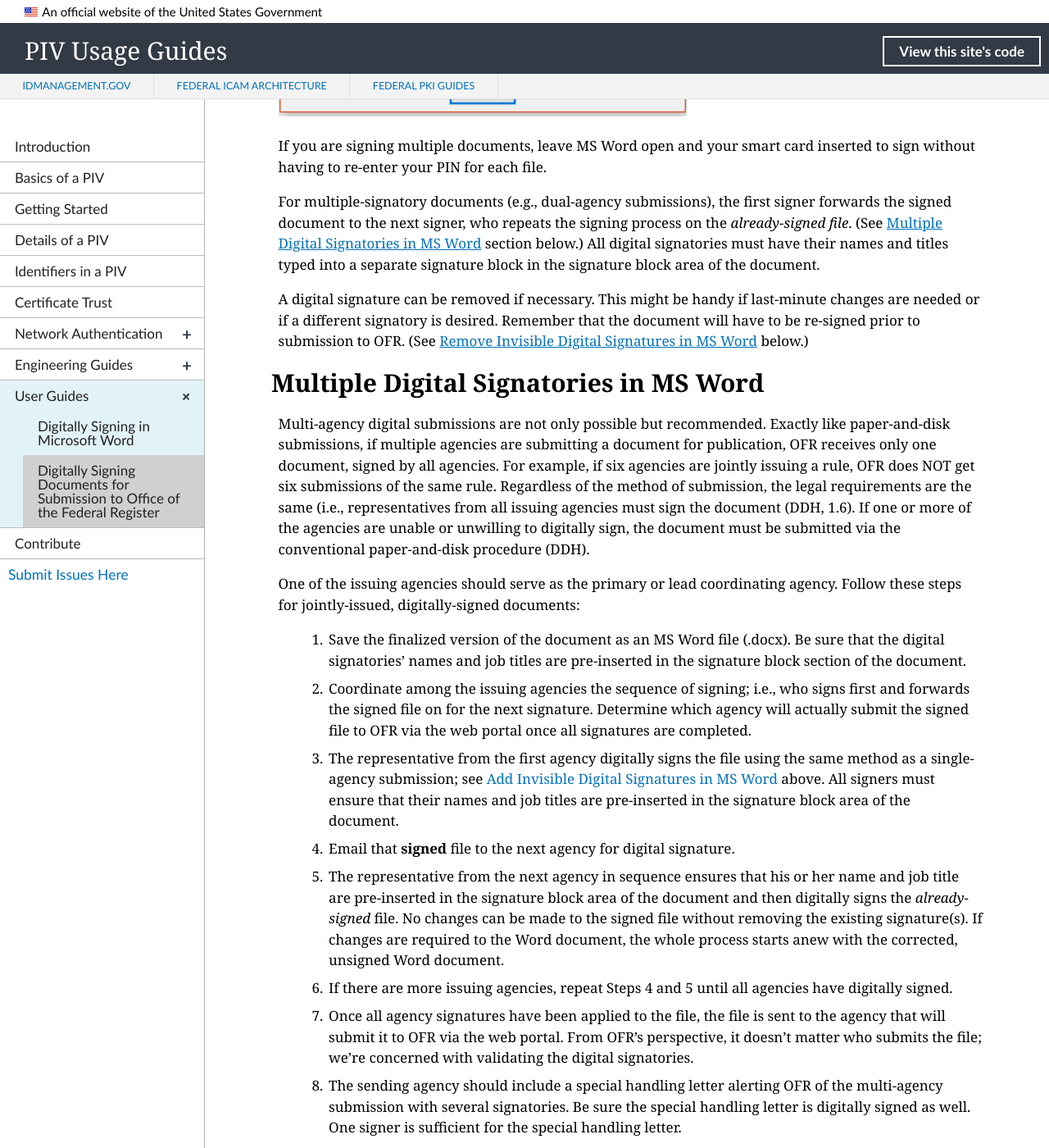
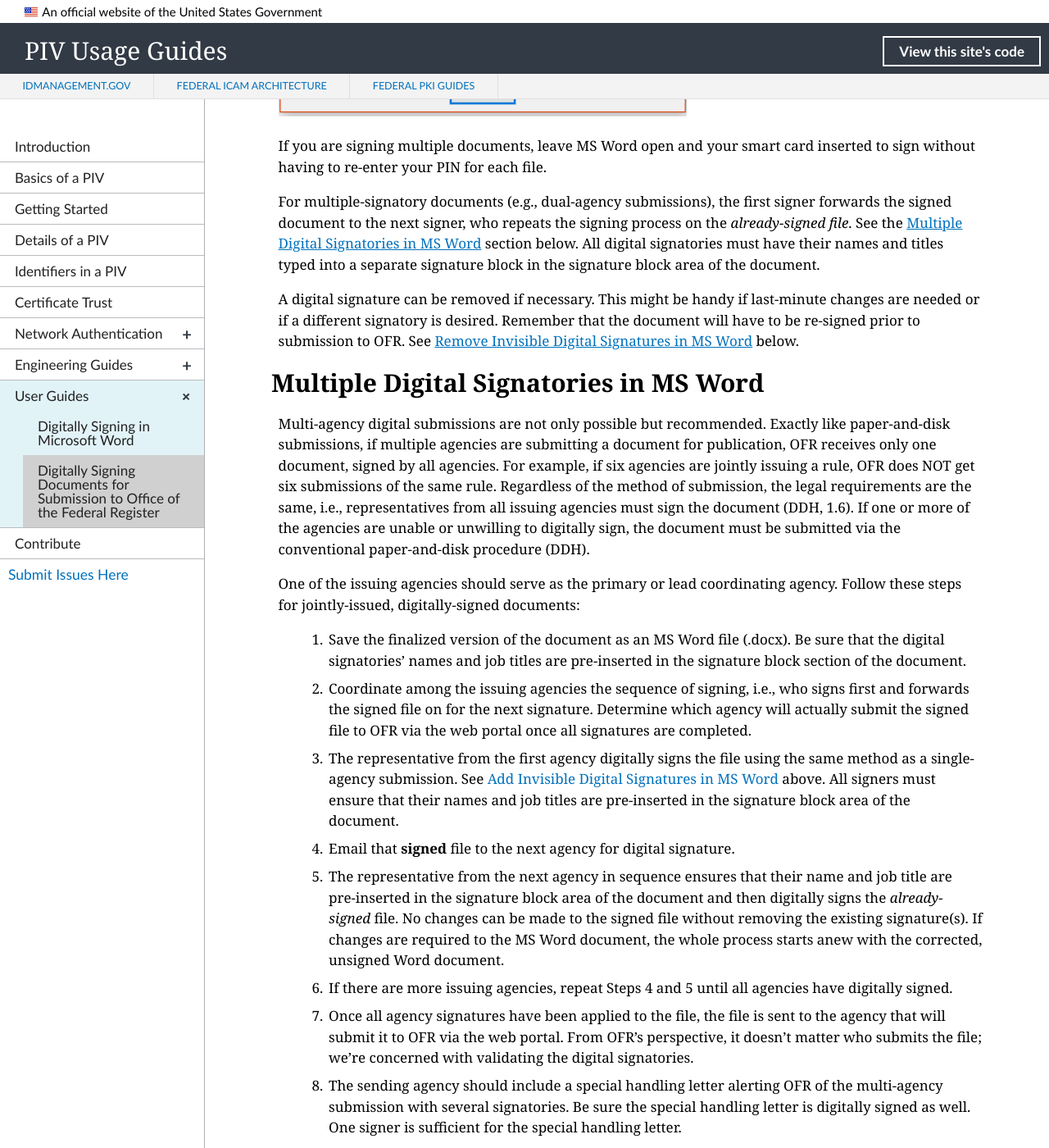
Before and after one commit to GSA/piv-guides, a Jekyll site: the page built from _userguides/02_digital_signing_ofr.md, in a window 1280 px wide and 1400 px high, scrolled down 4204 px. Shown: the whole window at 82% size. Built offline with Jekyll 4.4.1, drawn with Linux system fonts in a browser that asks for light colours; nearby versions of some CDN libraries; library files that are not in the unit come from our copies; some of the changed text lies outside the part shown.

Commit message:
Update 02_digital_signing_ofr.md
Updates (in process)

```diff
--- a/_userguides/02_digital_signing_ofr.md
+++ b/_userguides/02_digital_signing_ofr.md
@@ -10,7 +10,7 @@
 
 The digital signatory of a document MUST be the same person whose name is typed in the signature block.  The names must match exactly or meet the accepted standards listed in the DDH, Ch. 1.  To verify the name as applied to the digital certificate, follow the instructions below in the [View Signature Certificate in MS Word](#view-signature-certificate-in-ms-word) section.
 
-Using the native Microsoft Word signing capability applies your Public Key Infrastructure (PKI) certificate to the document, guaranteeing the authenticity of the signer and the document.  Once applied, your document is protected and cannot be edited without removing the digital signature. The MS Word signing process saves the signed document _under the same filename_!
+Using the native Microsoft (MS) Word signing capability applies your Public Key Infrastructure (PKI) certificate to the document, guaranteeing the authenticity of the signer and the document.  Once applied, your document is protected and cannot be edited without removing the digital signature. The MS Word signing process saves the signed document _under the same filename_!
 
 Use MS Word 2010 or later. Only submit ".docx" file types. Older versions of MS Word have no standard method to validate digital signatures.  The old file type ".doc" is not compatible with OFR's digital validation process and is not accepted in the web portal.
 
@@ -41,7 +41,7 @@
 
 13. If this is the wrong certificate, click **OK**. Then, select another certificate and repeat these steps until you find the correct certificate.
 14. Click **Sign**.
-15. Follow the prompt to enter your **PIN**. Then, click **OK**.<br><br/>
+15. Follow the prompt to enter your **PIN**; then, click **OK**.<br><br/>
     ![OFR Enter Your PIN]({{site.baseurl}}/img/ofr_enter_your_pin_3.png){:style="width:58%;"}&nbsp;
 
 If the digital signature certificate and PIN are valid, the document is signed and automatically saved _under the same filename!_  This is the file you submit to OFR via the web portal.<br><br/>
@@ -49,25 +49,25 @@
 
 If you are signing multiple documents, leave MS Word open and your smart card inserted to sign without having to re-enter your PIN for each file.
 
-For multiple-signatory documents (e.g., dual-agency submissions), the first signer forwards the signed document to the next signer, who repeats the signing process on the _already-signed file_. (See [Multiple Digital Signatories in MS Word](#multiple-digital-signatories-in-ms-word) section below.)  All digital signatories must have their names and titles typed into a separate signature block in the signature block area of the document.
+For multiple-signatory documents (e.g., dual-agency submissions), the first signer forwards the signed document to the next signer, who repeats the signing process on the _already-signed file_. See the [Multiple Digital Signatories in MS Word](#multiple-digital-signatories-in-ms-word) section below.  All digital signatories must have their names and titles typed into a separate signature block in the signature block area of the document.
 
-A digital signature can be removed if necessary.  This might be handy if last-minute changes are needed or if a different signatory is desired. Remember that the document will have to be re-signed prior to submission to OFR.  (See [Remove Invisible Digital Signatures in MS Word](#remove-invisible-digital-signatures-in-ms-word) below.)
+A digital signature can be removed if necessary.  This might be handy if last-minute changes are needed or if a different signatory is desired. Remember that the document will have to be re-signed prior to submission to OFR.  See [Remove Invisible Digital Signatures in MS Word](#remove-invisible-digital-signatures-in-ms-word) below.
 
 ## Multiple Digital Signatories in MS Word
 
-Multi-agency digital submissions are not only possible but recommended.  Exactly like paper-and-disk submissions, if multiple agencies are submitting a document for publication, OFR receives only one document, signed by all agencies. For example, if six agencies are jointly issuing a rule, OFR does NOT get six submissions of the same rule.  Regardless of the method of submission, the legal requirements are the same (i.e., representatives from all issuing agencies must sign the document (DDH, 1.6).  If one or more of the agencies are unable or unwilling to digitally sign, the document must be submitted via the conventional paper-and-disk procedure (DDH).
+Multi-agency digital submissions are not only possible but recommended.  Exactly like paper-and-disk submissions, if multiple agencies are submitting a document for publication, OFR receives only one document, signed by all agencies. For example, if six agencies are jointly issuing a rule, OFR does NOT get six submissions of the same rule.  Regardless of the method of submission, the legal requirements are the same, i.e., representatives from all issuing agencies must sign the document (DDH, 1.6).  If one or more of the agencies are unable or unwilling to digitally sign, the document must be submitted via the conventional paper-and-disk procedure (DDH).
 
 One of the issuing agencies should serve as the primary or lead coordinating agency. Follow these steps for jointly-issued, digitally-signed documents:
 
 1. Save the finalized version of the document as an MS Word file (.docx).  Be sure that the digital signatories’ names and job titles are pre-inserted in the signature block section of the document.
-2. Coordinate among the issuing agencies the sequence of signing; i.e., who signs first and forwards the signed file on for the next signature.  Determine which agency will actually submit the signed file to OFR via the web portal once all signatures are completed.
-3. The representative from the first agency digitally signs the file using the same method as a single-agency submission; see [Add Invisible Digital Signatures in MS Word](#add-invisible-digital-signatures-in-ms-word) above.  All signers must ensure that their names and job titles are pre-inserted in the signature block area of the document.
+2. Coordinate among the issuing agencies the sequence of signing, i.e., who signs first and forwards the signed file on for the next signature.  Determine which agency will actually submit the signed file to OFR via the web portal once all signatures are completed.
+3. The representative from the first agency digitally signs the file using the same method as a single-agency submission. See [Add Invisible Digital Signatures in MS Word](#add-invisible-digital-signatures-in-ms-word) above.  All signers must ensure that their names and job titles are pre-inserted in the signature block area of the document.
 4. Email that **signed** file to the next agency for digital signature.
-5. The representative from the next agency in sequence ensures that his or her name and job title are pre-inserted in the signature block area of the document and then digitally signs the _already-signed_ file.  No changes can be made to the signed file without removing the existing signature(s). If changes are required to the Word document, the whole process starts anew with the corrected, unsigned Word document.
+5. The representative from the next agency in sequence ensures that their name and job title are pre-inserted in the signature block area of the document and then digitally signs the _already-signed_ file.  No changes can be made to the signed file without removing the existing signature(s). If changes are required to the MS Word document, the whole process starts anew with the corrected, unsigned Word document.
 6. If there are more issuing agencies, repeat Steps 4 and 5 until all agencies have digitally signed.
 7. Once all agency signatures have been applied to the file, the file is sent to the agency that will submit it to OFR via the web portal.  From OFR’s perspective, it doesn’t matter who submits the file; we’re concerned with validating the digital signatories.
 8. The sending agency should include a special handling letter alerting OFR of the multi-agency submission with several signatories.  Be sure the special handling letter is digitally signed as well.  One signer is sufficient for the special handling letter.
-9. The sending agency logs into the web portal, uploads the signed Word file and special handling letter, and submits.
+9. The sending agency logs into the web portal, uploads the signed MS Word file and special handling letter, and submits.
 10. The signatures are validated in the web portal.  We will also check all digital signatories against their printed signature block in the document.  The names must match exactly or meet the accepted standards listed in the DDH. (See Step 1.)
 
 ## Remove Invisible Digital Signatures in MS Word
@@ -88,14 +88,15 @@
 
 ## View Signature Certificate in MS Word
 
-You can check the details of the digital certificate(s) used to sign a Word document; e.g., the name assigned to the certificate or expiration date.
+You can check the details of the digital certificate(s) used to sign an MS Word document; e.g., the name assigned to the certificate or expiration date.
 
-Open the signed Word document containing the certificate(s) you want to check, or have the signer sign a document via the instructions provided in the [Add Invisible Digital Signatures in MS Word](#add-invisible-digital-signatures-in-ms-word) section above.
+Open the signed MS Word document containing the certificate(s) you want to check, or have the signer sign a document via the instructions provided in the [Add Invisible Digital Signatures in MS Word](#add-invisible-digital-signatures-in-ms-word) section above.
 
 1. In the header, you may see the option to **View Signatures**.  Click that button and proceed to Step 5. Otherwise:
 3. Click **Info**.
 4. Click **View Signatures**.
-5. In the **Signatures** pane, hover on the name of the signer you want to check, and then click the small down arrow.
+> _The **Signatures** pane appears._<br><br/>
+5. In the **Signatures** pane, hover on the name of the signer you want to check; then, click the small down arrow.
 6. Click on **Signature Details**.
 7. The signer’s name as applied to the certificate is listed, along with the Certification Authority (CA). Click the **View** button.
 8. A pop-up window appears. Be sure that the **General** tab is selected. The valid dates of the certificate are listed. More technical details, such as the certification path and key usage values, are shown under other tabs.
@@ -123,18 +124,24 @@
 ### What special software do we need to buy and install to make this work?
 None.  As a federal agency, you should already have MS Office 2010 or later installed.  Simply follow the provided instructions to digitally sign your documents.
 
+### Do you accept any MS Word file?
+No. Your file must be saved as an XML-based MS Word document (".docx"). If you're using MS Word 2010 or later, this is generally the default setting. Otherwise, when you save the file, choose "Word Document" (.docx) in the "Save as type" pull-down.
+
+### We save everything as a ".doc" file and/or we're still using Word 2007 (or earlier). What are our options?
+Paper-and-disk submission. Don't forget the CD and the signed certification letter!
+
 ### All we need is MS Word 2010 or later?
 Yes, that and your signing credential, either the one on your PIV card or the one your agency purchased that is currently installed on your computer.
 
 ### We purchased our signing certificates from GPO or another vendor.  We use them to sign, which creates the "p7m" file.  What do we do now?
 If you are using purchased certificates, such as from an Entrust vendor, you can continue to use them.  Instead of being on a PIV card, your certificate is installed on your computer.  Follow the [Add Invisible Digital Signatures in MS Word](#add-invisible-digital-signatures-in-ms-word) instructions above to sign your MS Word file.
 
-### How do I identify the PIV Card Certificates and Purchased Certificates when signing a document?
-You can identify the correct certificate, as detailed in Step 7 of the [Add Invisible Digital Signatures in MS Word](#add-invisible-digital-signatures-in-ms-word) instructions above. Note the different icons for the PIV and purchased certificates:<br><br/>
+### How do I identify the Purchased Certificates and PIV Card Certificates when signing a document?
+When checking for the correct certificate, as detailed in Step 7 of the [Add Invisible Digital Signatures in MS Word](#add-invisible-digital-signatures-in-ms-word) instructions above, note the different icons for the PIV and purchased certificates:<br><br/>
     ![Certificate Type Icons]({{site.baseurl}}/img/ofr_certificate_types.png){:style="width:40%;"}&nbsp;
 
 ### Some of our signers use MS Word for Apple on iPad.  Will this work for PKI submission?
-Microsoft has not put that function (PKI-based digital signatures) into the MS Word for Mac (Office for Mac) software.  We recognize that some agencies have signers who use the Mac platform, and we expect to run testing when this function becomes available.
+Microsoft has not put that function (PKI-based digital signature) into the MS Word for Mac (Office for Mac) software.  We recognize that some agencies have signers who use the Mac platform. We expect to run testing when this function becomes available.
 
 ### I already have a web portal submission account.  Do I need to update it or reapply?
 No.
```
Also changed, not shown: other parts of _userguides/02_digital_signing_ofr.md (+1 -1 lines).
